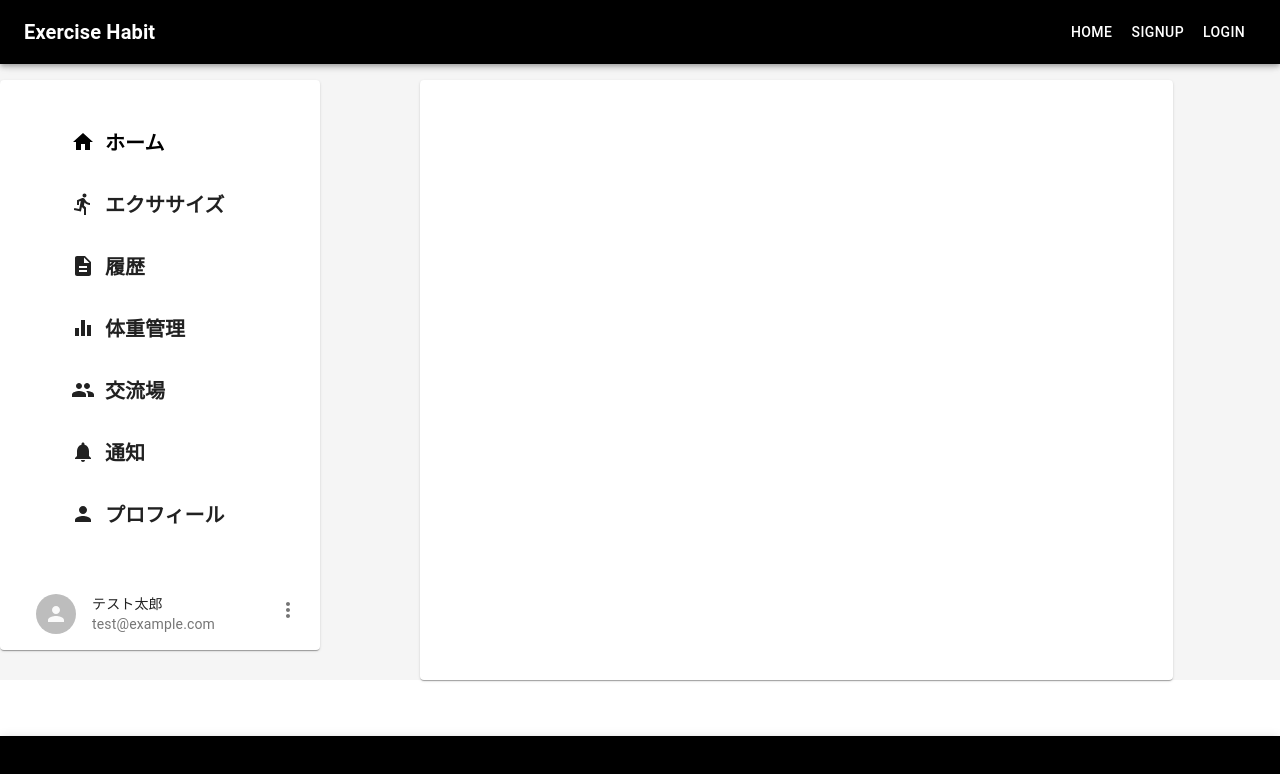
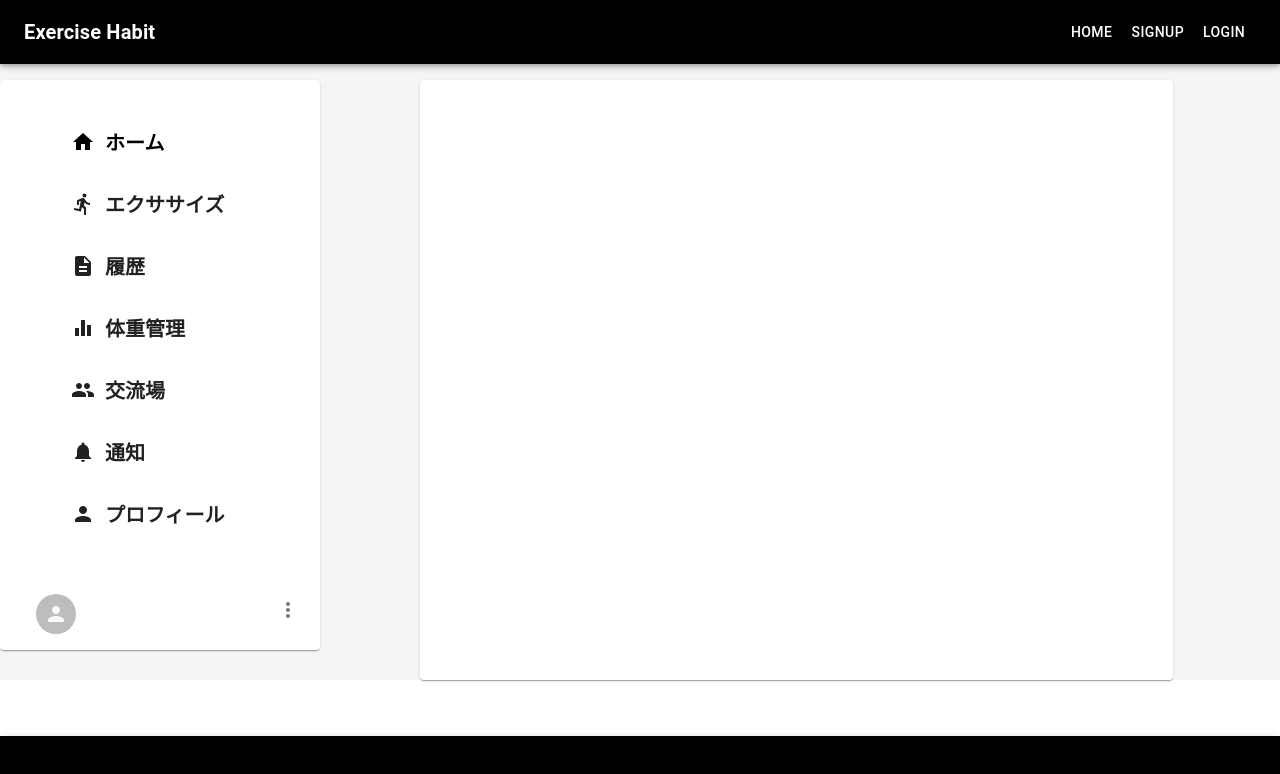
Before and after one commit to hideki1104/exercise_habit, a React (Create React App) app in the folder front/exercise_habit/: page /user/top in a window 1280 px wide. Shown: the top 774 px of the page. Built offline with nearby package versions, Linux system fonts and the light colour scheme.

Commit message:
サインアップ・ログイン時にlocalstrageに保存するデータを変更

```diff
--- a/front/exercise_habit/src/Components/Auth/Login.tsx
+++ b/front/exercise_habit/src/Components/Auth/Login.tsx
@@ -36,7 +36,7 @@ export const Login: React.FC<LoginProps> = ({ handleLogin }) => {
       return
     }
 
-    handleLogin(responseData.data.name, responseData.headers)
+    handleLogin(responseData.data, responseData.headers)
     history.push('/user/top');
   }
   const classes = useStyles();
--- a/front/exercise_habit/src/Components/Auth/Registration.tsx
+++ b/front/exercise_habit/src/Components/Auth/Registration.tsx
@@ -42,7 +42,7 @@ export const Registration: React.FC<RegistrationProps> = ({ handleLogin }) => {
       return
     }
 
-    handleLogin(responseData.data.name, responseData.headers)
+    handleLogin(responseData.data, responseData.headers)
 
     // サインイン後の画面へ遷移
     history.push('/user/top');
--- a/front/exercise_habit/src/Components/User/ToolBar.tsx
+++ b/front/exercise_habit/src/Components/User/ToolBar.tsx
@@ -54,6 +54,9 @@ interface ToolBarProps {
 
 export const ToolBar: React.FC<ToolBarProps> = () => {
   const classes = useStyles();
+  const userDataText: any = localStorage.getItem("userData");
+  const userData: any = JSON.parse(userDataText);
+
   return (
     <Card className={classes.toolbar}>
       <CardContent>
@@ -79,8 +82,8 @@ export const ToolBar: React.FC<ToolBarProps> = () => {
             <MoreVertIcon />
           </IconButton>
         }
-        title="テスト太郎"
-        subheader="test@example.com"
+        title={userData ? userData.name : ""}
+        subheader={userData ? userData['email'] : ""}
       />
     </Card>
   );
--- a/front/exercise_habit/src/Components/UserMain.tsx
+++ b/front/exercise_habit/src/Components/UserMain.tsx
@@ -29,9 +29,21 @@ export const UserMain: React.FC<UserMainProps> = () => {
     'uid': string
   }
 
-  const handleLogin = (userName: string, responseHeader:ResponseHeader):void => {
+  type UserData = {
+    allow_password_change: boolean
+    email: string
+    id: number
+    image: string | null
+    name: string
+    nickname: string | null
+    provider: string
+    uid: string
+  }
+
+  const handleLogin = (userData:UserData, responseHeader:ResponseHeader):void => {
+    console.log(userData);
     localStorage.setItem("headers", JSON.stringify(responseHeader));
-    localStorage.setItem("userName", userName);
+    localStorage.setItem("userData", JSON.stringify(userData));
     setIsLogin(true);
   }
 
```
